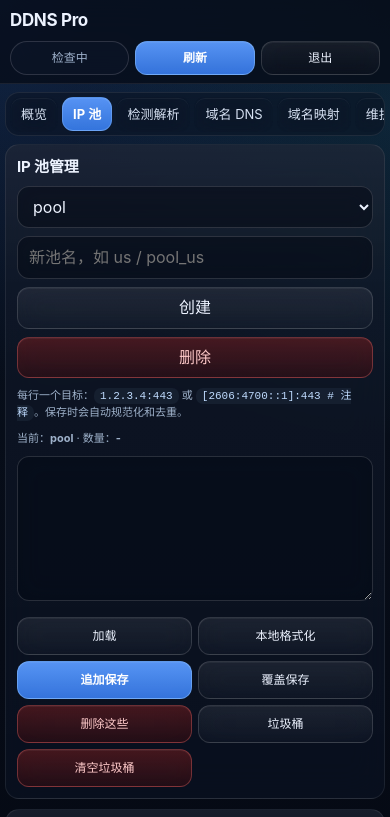
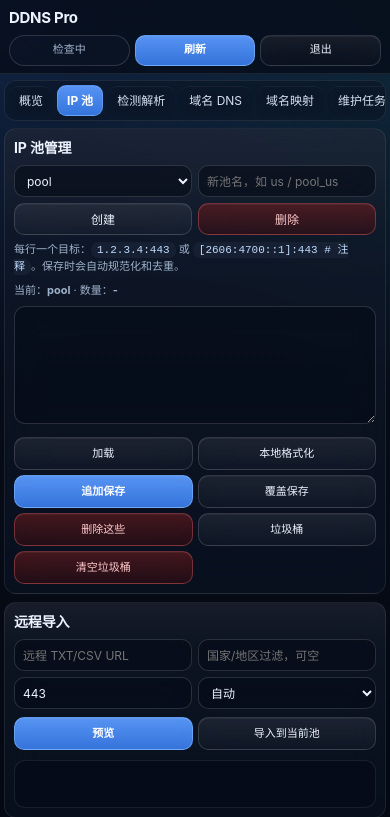
Before and after one commit to mlyo/mlyo.github.io, a website built with Vite: page admin/index.html in a window 390 px wide. Both pictures are taken after a click on the button "IP 池". Shown: the top 817 px of the page. Built offline with nearby package versions, Linux system fonts and the light colour scheme; no server answers.

Commit message:
Upload style.css

```diff
--- a/admin/src/style.css
+++ b/admin/src/style.css
@@ -429,3 +429,80 @@ tr:last-child td { border-bottom: 0; }
 @media (max-width: 340px) {
   .top-actions, .actions { grid-template-columns: 1fr; }
 }
+
+/* v24: mobile density pass */
+@media (max-width: 640px) {
+  :root { --radius: 12px; }
+  body { font-size: 13px; }
+  button, input, select {
+    min-height: 32px;
+    padding: 6px 8px;
+    border-radius: 10px;
+    font-size: 12px;
+  }
+  textarea {
+    min-height: 118px;
+    padding: 8px;
+    border-radius: 11px;
+    font-size: 11px;
+  }
+  .topbar { padding: 7px 9px; gap: 6px; }
+  .topbar h1 { font-size: 15px; }
+  .top-actions { gap: 5px; }
+  .top-actions button, .top-actions .badge {
+    min-height: 31px;
+    padding: 5px 6px;
+    font-size: 11px;
+  }
+  .layout { width: calc(100vw - 8px); margin: 6px auto 14px; }
+  .sidebar { top: 50px; padding: 4px; margin-bottom: 7px; border-radius: 12px; }
+  .nav { min-height: 31px; padding: 6px 9px; font-size: 12px; border-radius: 9px; }
+  .panel.active { gap: 8px; }
+  .card { padding: 9px; border-radius: 12px; }
+  .card-title { gap: 7px; margin-bottom: 7px; }
+  .card-title h2 { font-size: 14px; }
+  .hint { margin-bottom: 7px; font-size: 11px; line-height: 1.45; }
+  .meta { margin: 5px 0 7px; font-size: 11px; }
+  .metric { min-height: 52px; }
+  .metric span { font-size: 10px; margin-bottom: 4px; }
+  .metric b { font-size: 15px; }
+  .actions { grid-template-columns: repeat(2, minmax(0, 1fr)); gap: 5px; margin-top: 8px; }
+  .actions button { min-height: 33px; padding: 6px 6px; font-size: 11px; border-radius: 10px; }
+  .result { min-height: 72px; padding: 8px; font-size: 11px; border-radius: 11px; }
+  .result.small { min-height: 48px; }
+  th, td { padding: 7px 8px; font-size: 10px; }
+  table { min-width: 460px; }
+  .table-wrap { border-radius: 10px; }
+
+  #panel-pool .card:first-child .card-title {
+    display: grid;
+    grid-template-columns: 1fr;
+  }
+  #panel-pool .card:first-child .card-title .inline {
+    display: grid;
+    grid-template-columns: 1fr 1fr;
+    gap: 6px;
+  }
+  #poolSelect, #customPoolKey, #btnCreatePool, #btnDeletePool {
+    width: 100%;
+    min-width: 0;
+  }
+  #poolText { min-height: 118px; }
+
+  #panel-check textarea { min-height: 110px; }
+  .check-summary { gap: 5px; margin: 8px 0 6px; }
+  .check-summary article { padding: 6px 7px; border-radius: 10px; }
+  .check-summary span { font-size: 10px; margin-bottom: 2px; }
+  .check-summary b { font-size: 15px; }
+  .progress { height: 7px; margin: 6px 0 8px; }
+  .filter { min-height: 30px; padding: 5px 8px; font-size: 11px; }
+  .check-item { padding: 8px; border-radius: 11px; }
+  .check-target { font-size: 11px; }
+  .status-badge, .meta-chip { font-size: 10px; padding: 3px 6px; }
+}
+
+@media (max-width: 420px) {
+  .grid4, .check-config { grid-template-columns: 1fr 1fr; }
+  .check-summary { grid-template-columns: repeat(4, minmax(0, 1fr)); }
+  #panel-pool .card:first-child .card-title .inline { grid-template-columns: 1fr 1fr; }
+}
```
